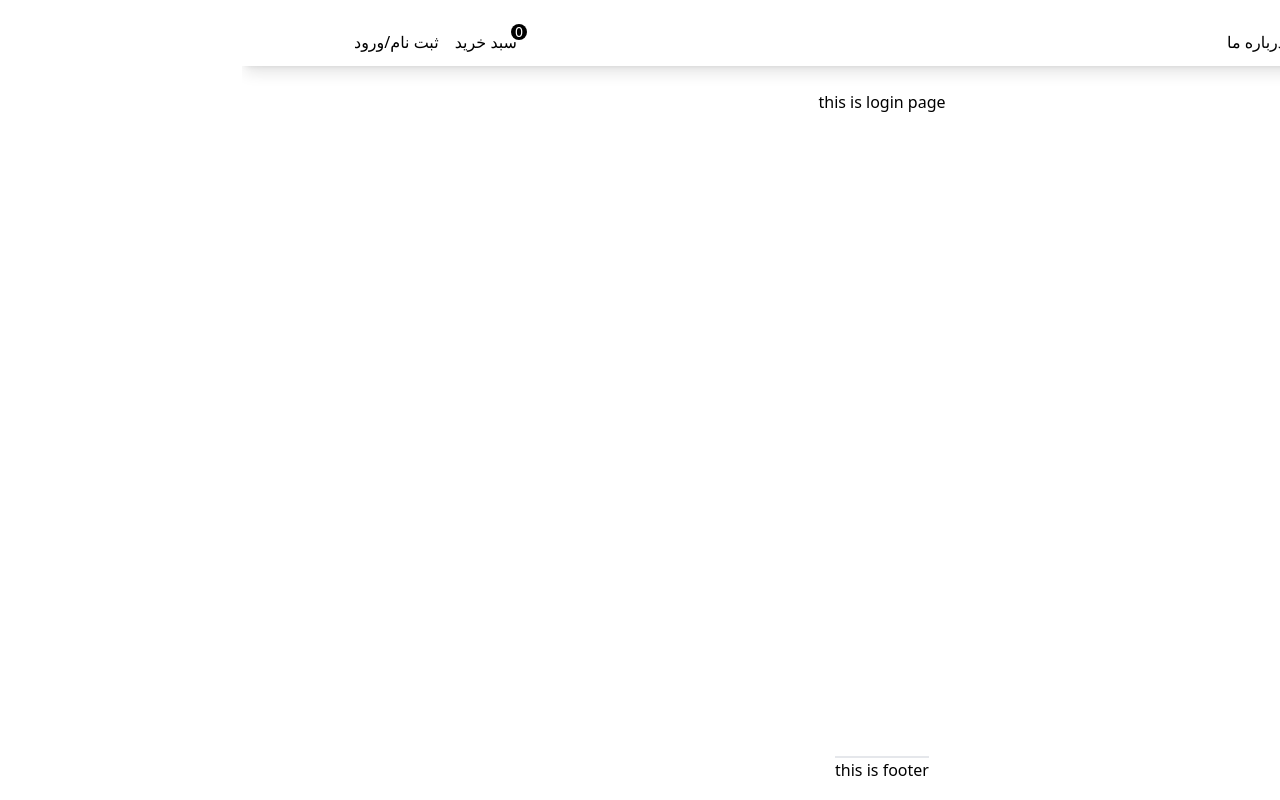
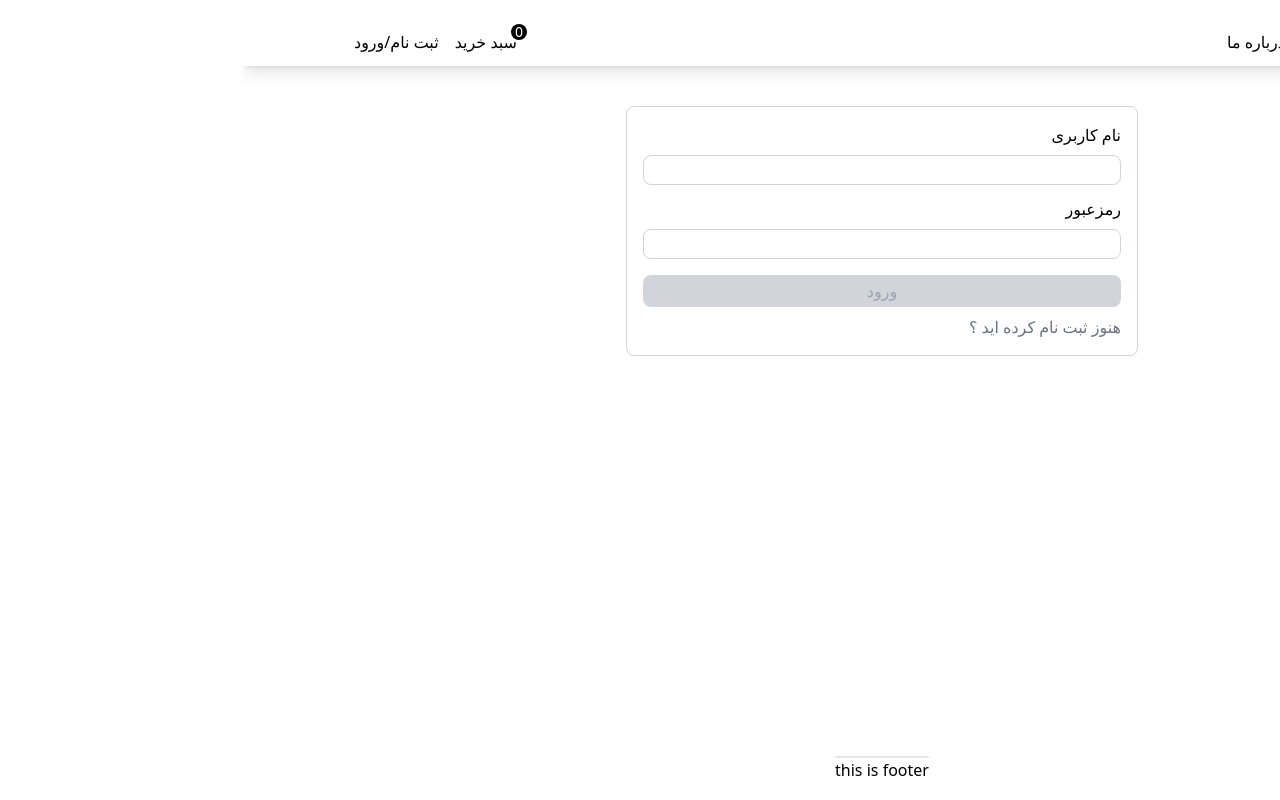
Before and after one commit to ZahraNejati79/bootstrap, a React (Create React App) app: page /login in a window 1280 px wide. Built offline with nearby package versions, Linux system fonts and the light colour scheme.

Commit message:
login form

```diff
--- /dev/null
+++ b/src/components/LoginForm.jsx
@@ -0,0 +1,72 @@
+import { useFormik } from "formik";
+import { Link } from "react-router-dom";
+import * as Yup from "yup";
+const LoginForm = () => {
+  const validationSchema = Yup.object({
+    name: Yup.string()
+      .required("وارد کردن نام الزامی است")
+      .min(6, "حداقل 6 کاراکتر"),
+    password: Yup.string().required("وارد کردن رمز عبور الزامی است"),
+  });
+  const formik = useFormik({
+    initialValues: {
+      name: "",
+      phoneNumber: "",
+    },
+    handleSubmit: (values) => console.log(values),
+    validationSchema,
+    validateOnMount: true,
+  });
+
+  return (
+    <div className="bg-white w-full h-fit container min-w-[20rem] md:min-w-[32rem] max-w-md p-4 mt-4 rounded-lg border border-gray-300 mx-2">
+      <form onSubmit={formik.handleSubmit}>
+        <div className="mb-3 flex flex-col items-end justify-center gap-2 rounded-lg focus:border-blue_500 focus:border">
+          <label className=" w-full" htmlFor="name">
+            نام کاربری
+          </label>
+          <input
+            className="border border-gray-300 focus:outline-2 focus:outline-gray-500 rounded-lg w-full   p-[2px] px-[5px]"
+            type="text"
+            onBlur={formik.handleBlur}
+            onChange={formik.handleChange}
+            value={formik.values.name}
+            name="name"
+          />
+          {formik.errors.name && formik.touched.name && (
+            <div className="text-red-700 w-full">{formik.errors.name}</div>
+          )}
+        </div>
+
+        <div className="mb-3 flex flex-col items-end justify-center gap-2 rounded-lg focus:border-blue_500 focus:border">
+          <label className=" w-full" htmlFor="password">
+            رمزعبور
+          </label>
+          <input
+            className="border border-gray-300 focus:outline-2 focus:outline-gray-500 rounded-lg w-full   p-[2px] px-[5px]"
+            type="text"
+            onBlur={formik.handleBlur}
+            onChange={formik.handleChange}
+            value={formik.values.password}
+            name="password"
+          />
+          {formik.errors.password && formik.touched.password && (
+            <div className="text-red-700 w-full">{formik.errors.password}</div>
+          )}
+        </div>
+        <button
+          disabled={!formik.isValid}
+          type="submit"
+          className="flex mt-4 items-center rounded-lg  disabled:bg-gray-300 disabled:text-gray-400 justify-center w-full bg-black  py-1 text-white"
+        >
+          ورود
+        </button>
+      </form>
+      <div className="w-full mt-2 text-gray-500 hover:text-gray-700">
+        <Link to="/signup">هنوز ثبت نام کرده اید ؟</Link>
+      </div>
+    </div>
+  );
+};
+
+export default LoginForm;
--- a/src/components/SignupForm.jsx
+++ b/src/components/SignupForm.jsx
@@ -1,4 +1,5 @@
 import { useFormik } from "formik";
+import { Link } from "react-router-dom";
 import * as Yup from "yup";
 const SignupForm = () => {
   const validationSchema = Yup.object({
@@ -129,6 +130,9 @@ const SignupForm = () => {
           ثبت نام
         </button>
       </form>
+      <div className="w-full mt-2 text-gray-500 hover:text-gray-700">
+        <Link to="/login">قبلا ثبت نام کرده اید ؟</Link>
+      </div>
     </div>
   );
 };
--- a/src/pages/loginPage.jsx
+++ b/src/pages/loginPage.jsx
@@ -1,7 +1,12 @@
+import LoginForm from "../components/LoginForm";
 import Layout from "../Layout/Layout";
 
 const LoginPage = () => {
-  return <Layout>this is login page</Layout>;
+  return (
+    <Layout>
+      <LoginForm />
+    </Layout>
+  );
 };
 
 export default LoginPage;
```
